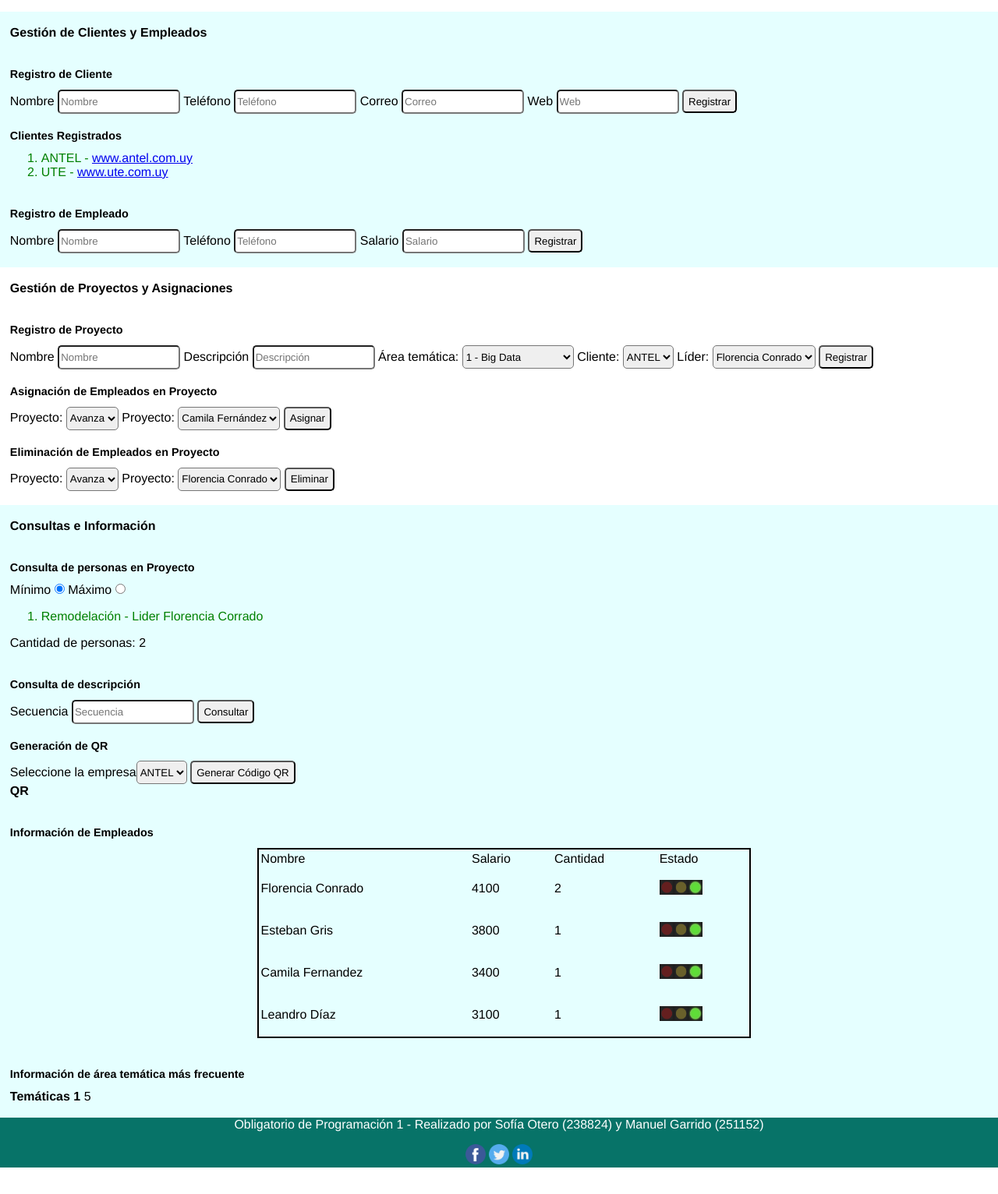
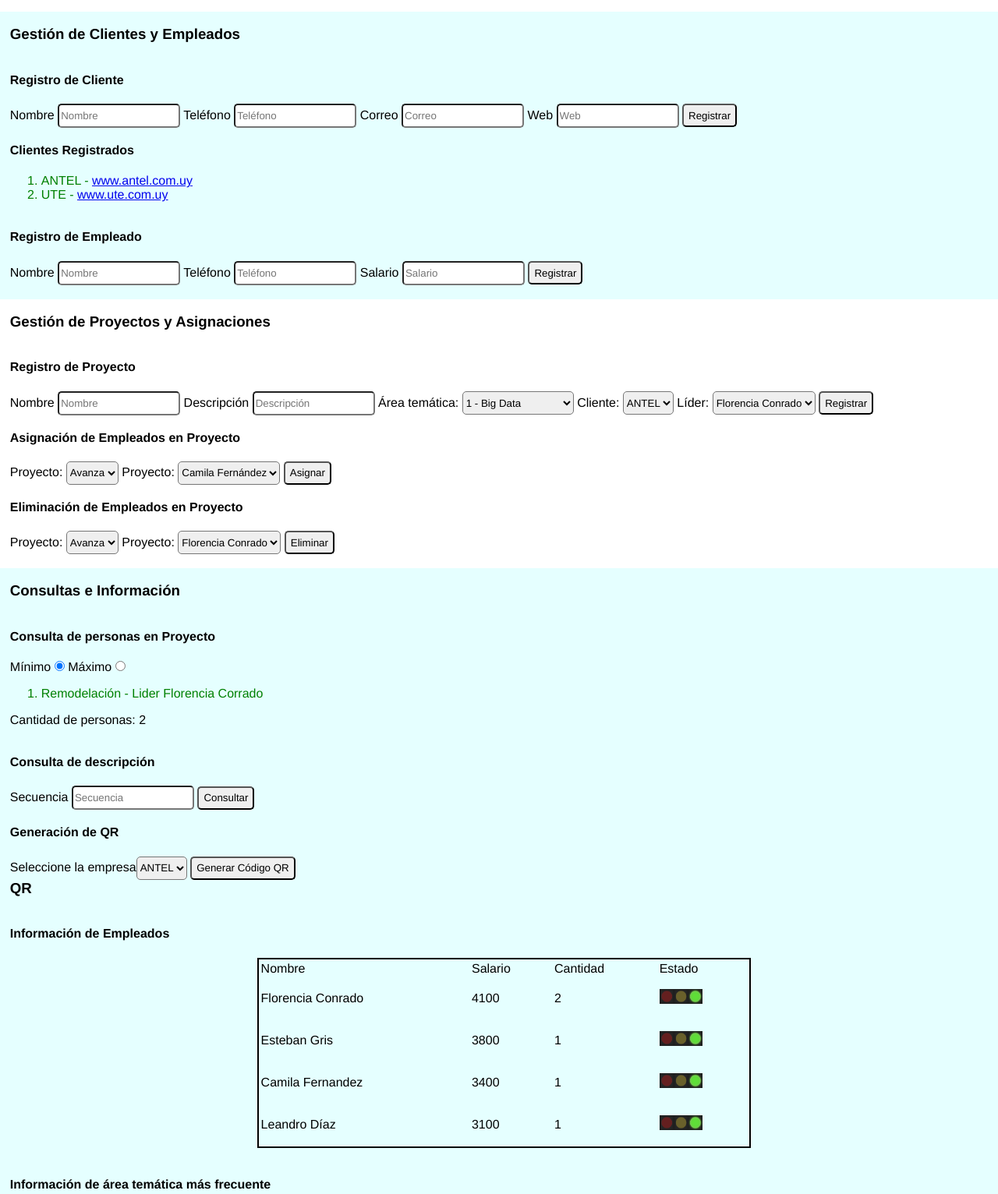
Before and after one commit to tputcup11/oblp1, a plain HTML site: page index.html in a window 1280 px wide. Shown: the part 179-1711 px from the top of the page at 78% size. Before the commit the page ends 1685 px from the top, so only its background shows below. Drawn offline with Linux system fonts and the light colour scheme.

Commit message:
cambio de titulos, orden css

```diff
--- a/css/estilo.css
+++ b/css/estilo.css
@@ -1,10 +1,28 @@
 /*  Obligatorio 1 realizado por: Sofía Otero (238824) y Manuel Garrido (251152) */
 
+/* General */
 *{
     margin-left:0;
 	margin-top:0;
     margin-right:0;
     font-family: "Helvetica", Times, serif
+}
+h4 {
+    padding-top: 20px;
+}
+article{
+    padding-left: 1%;
+}
+footer {
+	background-color: #077368;
+	text-align: center;
+	color:white;
+}
+
+/* Header */
+header{
+	height: fit-content;
+	background-color: #075159;
 }
 .banner{
 	height:120px;
@@ -18,23 +36,11 @@
 	background-color: #075159;
 	width:35%;
 }
-h1 {
-    font-size: 1em;
+.tablabanner{
+	background-color: #075159;
 }
-h2 {
-    font-size: 0.9em;
-    padding-top: 20px;
-}
-h3 {
-    padding-top: 20px;
-}
-input{
-    border-radius: 5px;
-    height: 25px;
-}
-input:hover{
-    border-color: #075159;
-}
+
+/* Menú */
 .menu {
 	list-style-type: none;
 	margin: 0;
@@ -46,13 +52,6 @@ input:hover{
 .li-menu {
 	float: left;
 }
-.tablabanner{
-	background-color: #075159;
-}
-header{
-	height: fit-content;
-	background-color: #075159;
-}
 .li-menu a {
 	display: block;
 	color: white;
@@ -60,19 +59,17 @@ header{
 	padding: 14px 16px;
 	text-decoration: none;
 }
-
-article{
-    padding-left: 1%;
+.li-menu a:hover {
+	background-color:#075159;
 }
 
-footer {
-	background-color: #077368;
-	text-align: center;
-	color:white;
+/* Input - Buttons Hover */
+input{
+    border-radius: 5px;
+    height: 25px;
 }
-
-.li-menu a:hover {
-	background-color:#075159;
+input:hover{
+    border-color: #075159;
 }
 .btn:hover {
     background-color:#075159;
@@ -88,10 +85,14 @@ select{
 select:hover{
 	border-color:#075159;
 }
+
+/* Listas - Tablas */
 .li-verde{
     color: green;
 }
-
+#li-verde-padding{
+    padding-top: 16px;
+}
 .tabla-infoEmpleados{
     border: 2px solid black;
     margin-left: 25%;
@@ -100,24 +101,26 @@ select:hover{
 .td-nombre{
     height: 50px;
 }
+
+/* Imágenes */
 .semaforo{
     width:55px;
+}
+.Icono {
+    width:2%;
+}
+
+/* Otros */
+#tematicasFrecuentes {
+    font-weight: bold;
 }
 .SeccionConFondo {
     background-color: #e5ffff;
 }
-.Icono {
-    width:2%;
-}
-#tematicasFrecuentes {
-    font-weight: bold;
-}
 .radio{
     height:auto;
 }
-#li-verde-padding{
-    padding-top: 16px;
-}
+
 /* No mostrar menú en la impresión*/
 @media print{
     .no-imprimir, .no-imprimir *{
--- a/index.html
+++ b/index.html
@@ -34,21 +34,21 @@
         <article class="SeccionConFondo">
           <br>
             <a id="GestionClientesEmpleados"></a>
-            <h1>Gestión de Clientes y Empleados</h1>
-            <h2>Registro de Cliente</h2>
+            <h3>Gestión de Clientes y Empleados</h3>
+            <h4>Registro de Cliente</h4>
             <label for="nombreCliente">Nombre <input type="text" id="nombreCliente" maxlength="20" placeholder="Nombre"></label>
             <label for="telefonoCliente">Teléfono <input type="text" id="telefonoCliente" maxlength="20" placeholder="Teléfono"></label>
             <label for="correoCliente">Correo <input type="text" id="correoCliente" placeholder="Correo"></label>
             <label for="webCliente">Web <input type="text" id="webCliente" placeholder="Web"></label>
             <input class="btn" type="button" id="registroCliente" value="Registrar">
 
-            <h2>Clientes Registrados</h2>
+            <h4>Clientes Registrados</h4>
             <ol>
                 <li class="li-verde">ANTEL - <a href="https://antel.com.uy" target="_blank">www.antel.com.uy</a></li>
                 <li class="li-verde">UTE - <a href="https://ute.com.uy" target="_blank">www.ute.com.uy</a></li>
             </ol>
 
-            <h2>Registro de Empleado</h2>
+            <h4>Registro de Empleado</h4>
             <label for="nombreEmpleado">Nombre <input type="text" id="nombreEmpleado" maxlength="20" placeholder="Nombre"></label>
             <label for="telefonoEmpleado">Teléfono <input type="text" id="telefonoEmpleado" maxlength="20" placeholder="Teléfono"></label>
             <label for="salarioEmpleado">Salario <input type="text" id="salarioEmpleado" maxlength="20" placeholder="Salario"></label>
@@ -56,12 +56,13 @@
             <br>
             <br>
         </article>
+
             <!-- GESTIÓN DE PROYECTOS Y ASIGNACIONES -->
         <article>
             <br>
             <a id="GestionProyectosAsignaciones"></a>
-            <h1>Gestión de Proyectos y Asignaciones</h1>
-            <h2>Registro de Proyecto</h2>
+            <h3>Gestión de Proyectos y Asignaciones</h3>
+            <h4>Registro de Proyecto</h4>
             <label for="nombreRegistroProyecto"> Nombre <input type="text" id="nombreRegistroProyecto" maxlength="20" placeholder="Nombre"></label>
             <label for="descripcionRegistroProyecto"> Descripción <input type="text" id="descripcionRegistroProyecto" maxlength="20" placeholder="Descripción"></label>
             <label for="areaRegistroProyecto"> Área temática: <select id="areaRegistroProyecto">
@@ -83,7 +84,7 @@
               </select></label>
             <input class="btn" type="button" id="btnRegistrarProyecto" value="Registrar">
 
-            <h2>Asignación de Empleados en Proyecto</h2>
+            <h4>Asignación de Empleados en Proyecto</h4>
             <label for="proyectoAsignacionProyecto"> Proyecto: <select id="proyectoAsignacionProyecto">
                 <option> Avanza </option>
               </select></label>
@@ -92,7 +93,7 @@
               </select></label>
             <input class="btn" type="button" id="btnAsignarProyecto" value="Asignar">
 
-            <h2>Eliminación de Empleados en Proyecto</h2>
+            <h4>Eliminación de Empleados en Proyecto</h4>
             <label for="proyectoEliminarProyecto"> Proyecto: <select id="proyectoEliminarProyecto">
                 <option> Avanza </option>
               </select></label>
@@ -104,12 +105,13 @@
             <br>
             <br>
         </article>
+
             <!-- CONSULTAS E INFORMACIÓN -->
         <article class="SeccionConFondo">
             <br>
             <a id="ConsultasInformacion"></a>
-            <h1>Consultas e Información</h1>
-            <h2>Consulta de personas en Proyecto</h2>
+            <h3>Consultas e Información</h3>
+            <h4>Consulta de personas en Proyecto</h4>
             <form>
                   Mínimo
                   <input class="radio" type="radio" name="maxmin" value="minimoPersona" checked>
@@ -121,20 +123,20 @@
             </ol>
             <p id="pCantidadPersonas">Cantidad de personas: 2</p>
 
-            <h2>Consulta de descripción</h2>
+            <h4>Consulta de descripción</h4>
             <label for="secuenciaConsultaDescripcion">Secuencia <input type="text" id="secuenciaConsultaDescripcion" placeholder="Secuencia"></label>
             <input class="btn" type="button" id="consultarDescripcion" value="Consultar">
 
-            <h2>Generación de QR</h2>
+            <h4>Generación de QR</h4>
             <label for="SeleccionEmpresa">Seleccione la empresa<select id="SeleccionEmpresa">
                 <option>ANTEL</option>
                 <option>UTE</option>
               </select></label>
             <input class="btn" type="button" id="generarQR" value="Generar Código QR">
 
-            <h1>QR</h1>
+            <h3>QR</h3>
 
-            <h2>Información de Empleados</h2>
+            <h4>Información de Empleados</h4>
             <table class="tabla-infoEmpleados">
                 <tr><td>Nombre</td><td>Salario</td><td>Cantidad</td><td>Estado</td></tr>
                 <tr><td class="td-nombre">Florencia Conrado</td><td>4100</td><td >2</td><td class="td-semaforo"><img class="semaforo" src="img/semaforoverde.png" alt="Semáforo Verde"></td></tr>
@@ -143,7 +145,7 @@
                 <tr><td class="td-nombre">Leandro Díaz</td><td>3100</td><td >1</td><td class="td-semaforo"><img class="semaforo" src="img/semaforoverde.png" alt="Semáforo Verde"></td></tr>
             </table>
             <br>
-            <h2>Información de área temática más frecuente</h2>
+            <h4>Información de área temática más frecuente</h4>
             <span id="tematicasFrecuentes">Temáticas 1 </span>5
             <br>
             <br>
```
